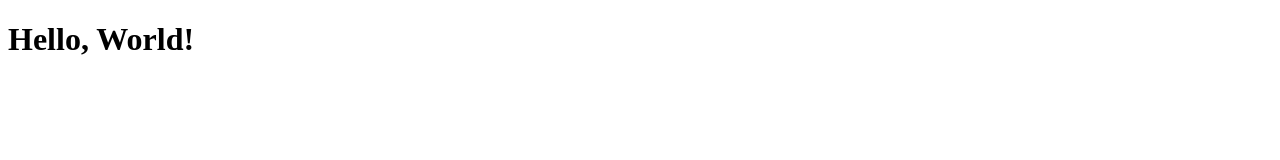
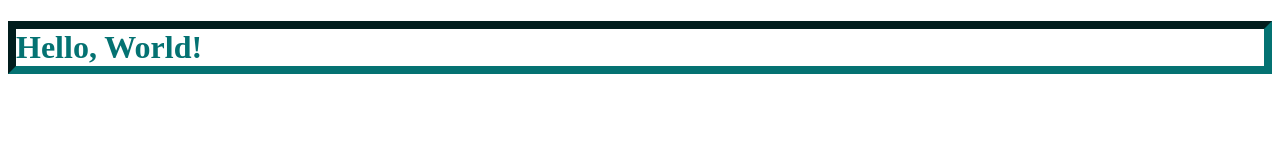
Before and after one commit to mikazukii-code/lost_artifact_demo, a plain HTML site: page index.html in a window 1280 px wide. Drawn offline with Linux system fonts and the light colour scheme.

Commit message:
1st change

```diff
--- a/index.html
+++ b/index.html
@@ -3,7 +3,9 @@
     <head>
         <meta charset="UTF-8">
         <meta name="viewport" content="width=device-width, initial-scale=1.0">
+        <link rel="stylesheet" href="styles.css">
         <title>Story Builder</title>
+        <script src="script.js" defer></script>
     </head>
     <body>
         <h1>Hello, World!</h1>
--- /dev/null
+++ b/script.js
@@ -0,0 +1 @@
+console.log("Hello, World!");
--- /dev/null
+++ b/styles.css
@@ -0,0 +1,5 @@
+h1{
+    color: rgb(4, 114, 114);
+    border: 8px solid rgb(4, 114, 114);
+    border-style: inset;
+}
```
